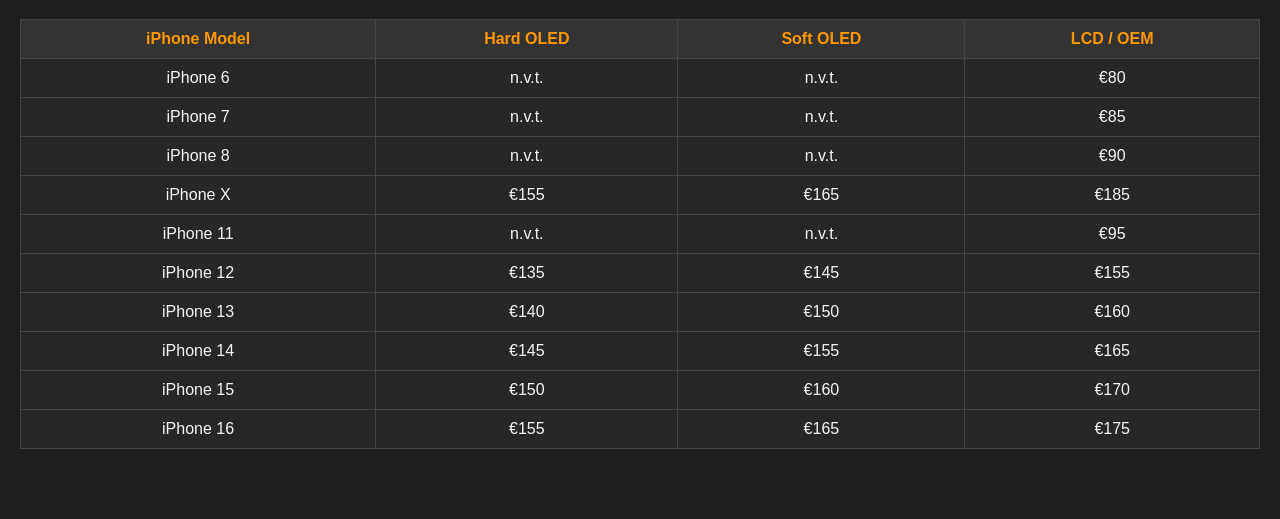
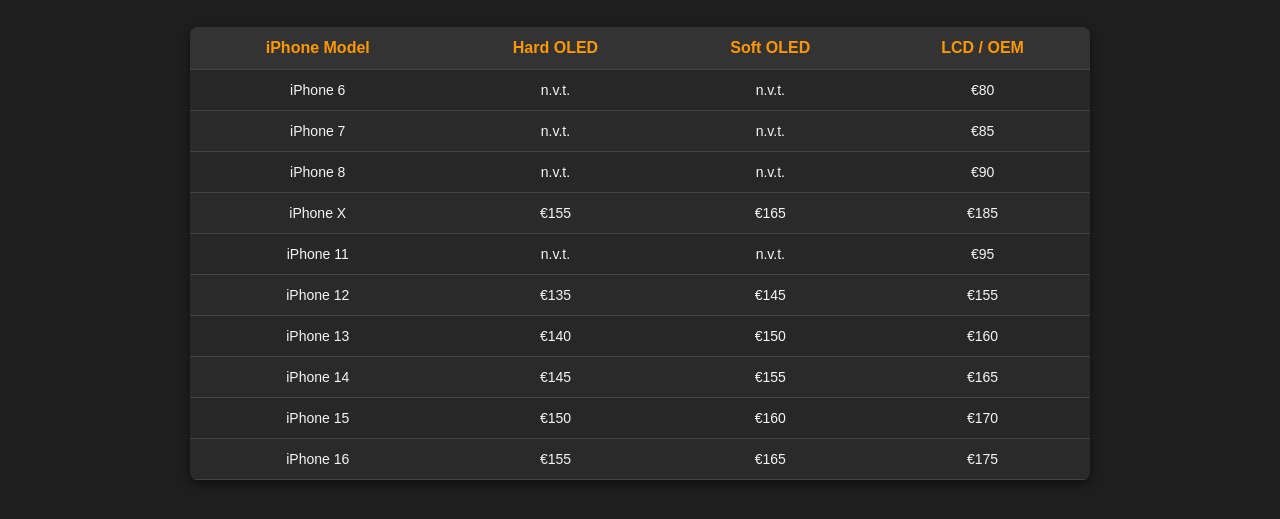
Before and after one commit to Bullishdrake09/Sitetesting, a plain HTML site: page index.html in a window 1280 px wide. Shown: the part 81-600 px from the top of the page. Drawn offline with Linux system fonts and the light colour scheme.

Commit message:
Update index.html

```diff
--- a/index.html
+++ b/index.html
@@ -5,63 +5,91 @@
   <meta name="viewport" content="width=device-width, initial-scale=1.0">
   <title>Prijzen iPhone Scherm Reparatie</title>
   <style>
-    /* Algemene basisstijl */
     body {
       font-family: Arial, sans-serif;
       background: #1e1e1e;
       color: #f5f5f5;
+      margin: 0;
       padding: 20px;
-      margin: 0;
     }
     h1 {
       text-align: center;
       color: #ff9800;
+      margin-bottom: 30px;
     }
-    /* Tabel styling */
+    .table-container {
+      max-width: 900px;
+      margin: 0 auto;
+      overflow-x: auto;
+      box-shadow: 0 4px 10px rgba(0,0,0,0.5);
+      border-radius: 8px;
+    }
     table {
       width: 100%;
       border-collapse: collapse;
-      margin-top: 20px;
+      background: #272727;
     }
     th, td {
-      padding: 10px;
-      border: 1px solid #444;
+      padding: 12px 15px;
       text-align: center;
+      border-bottom: 1px solid #444;
     }
     th {
       background-color: #333;
       color: #ff9800;
+      font-size: 16px;
     }
     td {
-      background-color: #272727;
+      font-size: 14px;
     }
-    /* Responsive tabel: op kleinere schermen */
+    tr:nth-child(even) td {
+      background-color: #2a2a2a;
+    }
+    tr:hover td {
+      background-color: #3a3a3a;
+    }
     @media (max-width: 768px) {
       table, thead, tbody, th, td, tr {
         display: block;
       }
-      th {
-        position: sticky;
-        top: 0;
+      thead tr {
+        position: absolute;
+        top: -9999px;
+        left: -9999px;
+      }
+      tr {
+        margin-bottom: 15px;
+        border: 1px solid #444;
+        border-radius: 8px;
+        overflow: hidden;
       }
       td {
-        text-align: right;
+        border: none;
+        border-bottom: 1px solid #444;
+        position: relative;
         padding-left: 50%;
-        position: relative;
+        text-align: left;
       }
-      td::before {
-        content: attr(data-label);
+      td:before {
         position: absolute;
-        left: 10px;
+        top: 12px;
+        left: 15px;
         width: 45%;
-        text-align: left;
+        padding-right: 10px;
+        white-space: nowrap;
         font-weight: bold;
+        color: #ff9800;
       }
+      td:nth-of-type(1):before { content: "iPhone Model"; }
+      td:nth-of-type(2):before { content: "Hard OLED"; }
+      td:nth-of-type(3):before { content: "Soft OLED"; }
+      td:nth-of-type(4):before { content: "LCD / OEM"; }
     }
   </style>
 </head>
 <body>
   <h1>Prijzen iPhone Scherm Reparatie</h1>
+  <div class="table-container">
     <table>
       <thead>
         <tr>
@@ -73,66 +101,67 @@
       </thead>
       <tbody>
         <tr>
-        <td data-label="iPhone Model">iPhone 6</td>
-        <td data-label="Hard OLED">n.v.t.</td>
-        <td data-label="Soft OLED">n.v.t.</td>
-        <td data-label="LCD / OEM">€80</td>
+          <td>iPhone 6</td>
+          <td>n.v.t.</td>
+          <td>n.v.t.</td>
+          <td>€80</td>
         </tr>
         <tr>
-        <td data-label="iPhone Model">iPhone 7</td>
-        <td data-label="Hard OLED">n.v.t.</td>
-        <td data-label="Soft OLED">n.v.t.</td>
-        <td data-label="LCD / OEM">€85</td>
+          <td>iPhone 7</td>
+          <td>n.v.t.</td>
+          <td>n.v.t.</td>
+          <td>€85</td>
         </tr>
         <tr>
-        <td data-label="iPhone Model">iPhone 8</td>
-        <td data-label="Hard OLED">n.v.t.</td>
-        <td data-label="Soft OLED">n.v.t.</td>
-        <td data-label="LCD / OEM">€90</td>
+          <td>iPhone 8</td>
+          <td>n.v.t.</td>
+          <td>n.v.t.</td>
+          <td>€90</td>
         </tr>
         <tr>
-        <td data-label="iPhone Model">iPhone X</td>
-        <td data-label="Hard OLED">€155</td>
-        <td data-label="Soft OLED">€165</td>
-        <td data-label="LCD / OEM">€185</td>
+          <td>iPhone X</td>
+          <td>€155</td>
+          <td>€165</td>
+          <td>€185</td>
         </tr>
         <tr>
-        <td data-label="iPhone Model">iPhone 11</td>
-        <td data-label="Hard OLED">n.v.t.</td>
-        <td data-label="Soft OLED">n.v.t.</td>
-        <td data-label="LCD / OEM">€95</td>
+          <td>iPhone 11</td>
+          <td>n.v.t.</td>
+          <td>n.v.t.</td>
+          <td>€95</td>
         </tr>
         <tr>
-        <td data-label="iPhone Model">iPhone 12</td>
-        <td data-label="Hard OLED">€135</td>
-        <td data-label="Soft OLED">€145</td>
-        <td data-label="LCD / OEM">€155</td>
+          <td>iPhone 12</td>
+          <td>€135</td>
+          <td>€145</td>
+          <td>€155</td>
         </tr>
         <tr>
-        <td data-label="iPhone Model">iPhone 13</td>
-        <td data-label="Hard OLED">€140</td>
-        <td data-label="Soft OLED">€150</td>
-        <td data-label="LCD / OEM">€160</td>
+          <td>iPhone 13</td>
+          <td>€140</td>
+          <td>€150</td>
+          <td>€160</td>
         </tr>
         <tr>
-        <td data-label="iPhone Model">iPhone 14</td>
-        <td data-label="Hard OLED">€145</td>
-        <td data-label="Soft OLED">€155</td>
-        <td data-label="LCD / OEM">€165</td>
+          <td>iPhone 14</td>
+          <td>€145</td>
+          <td>€155</td>
+          <td>€165</td>
         </tr>
         <tr>
-        <td data-label="iPhone Model">iPhone 15</td>
-        <td data-label="Hard OLED">€150</td>
-        <td data-label="Soft OLED">€160</td>
-        <td data-label="LCD / OEM">€170</td>
+          <td>iPhone 15</td>
+          <td>€150</td>
+          <td>€160</td>
+          <td>€170</td>
         </tr>
         <tr>
-        <td data-label="iPhone Model">iPhone 16</td>
-        <td data-label="Hard OLED">€155</td>
-        <td data-label="Soft OLED">€165</td>
-        <td data-label="LCD / OEM">€175</td>
+          <td>iPhone 16</td>
+          <td>€155</td>
+          <td>€165</td>
+          <td>€175</td>
         </tr>
       </tbody>
     </table>
+  </div>
 </body>
 </html>
```
Lines whose indentation alone changed are shown as unchanged.
